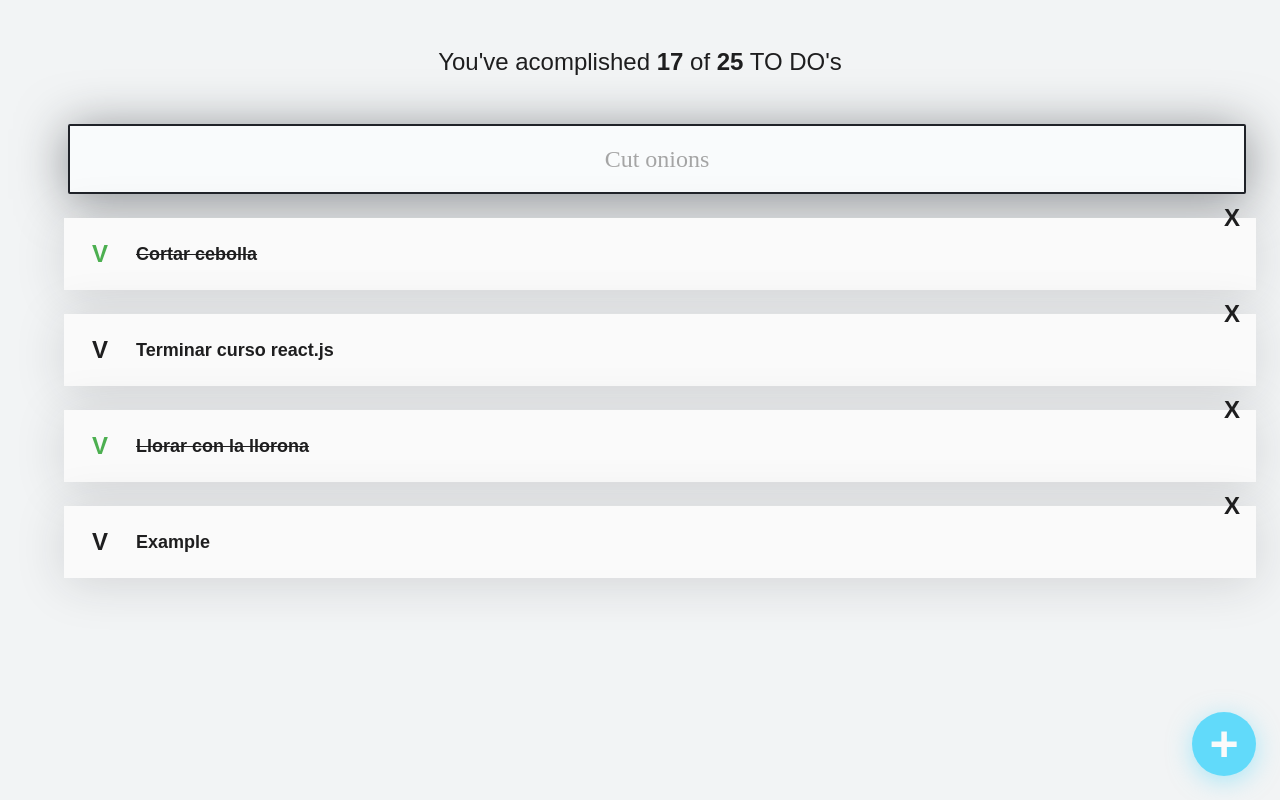
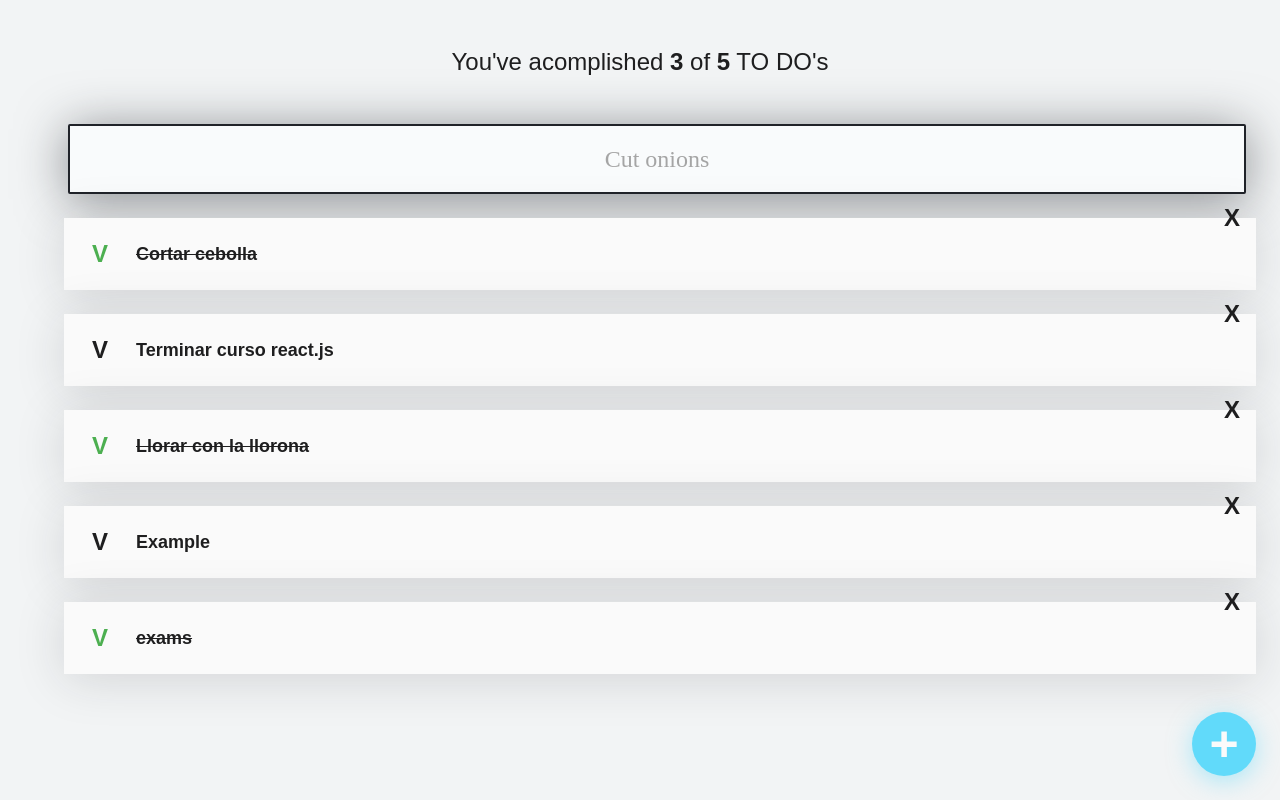
Before and after one commit to Carlos2902/react-app, a React (Create React App) app: page / in a window 1280 px wide. Built offline with nearby package versions, Linux system fonts and the light colour scheme.

Commit message:
completedTodos & totalTodos status added
dinamically change into TodoCount

```diff
--- a/src/App.js
+++ b/src/App.js
@@ -11,16 +11,33 @@ const defaultTodos = [
   { text: "Terminar curso react.js", completed: false },
   { text: "Llorar con la llorona", completed: true },
   { text: "Example", completed: false },
+  { text: "exams", completed: true },
 ];
 
 // component
 function App() {
+  // New Todo's status
+  const [todos, setTodos] = React.useState(defaultTodos);
+
+  // Search Todo's state
+  const [searchValue, setSearchValue] = React.useState('');
+
+  // Completed Todo's & Total todo's
+  const completedTodos = todos.filter(
+    todo =>
+    !!todo.completed).length;
+
+  const totalTodos = todos.length;
+
   return (
     <React.Fragment>
       {/* First message */}
-      <TodoCount completed={17} total={25} />
+      <TodoCount completed={completedTodos} total={totalTodos} />
       {/* Search field */}
-      <TodoSearch />
+      <TodoSearch
+        searchValue={searchValue}
+        setSearchValue={setSearchValue}
+      />
 
       <TodoList>
         {defaultTodos.map((todo) => (
--- a/src/TodoSearch.js
+++ b/src/TodoSearch.js
@@ -1,10 +1,9 @@
 import React from 'react';
 import "./styles/TodoSearch.css";
 
-function TodoSearch() {
-  const [searchValue, setSearchValue] = React.useState('');
-
-  console.log('Los usuarios buscan todos de '+ searchValue);
+function TodoSearch({searchValue,
+  setSearchValue,
+}) {
 
   return (
     <input
```
